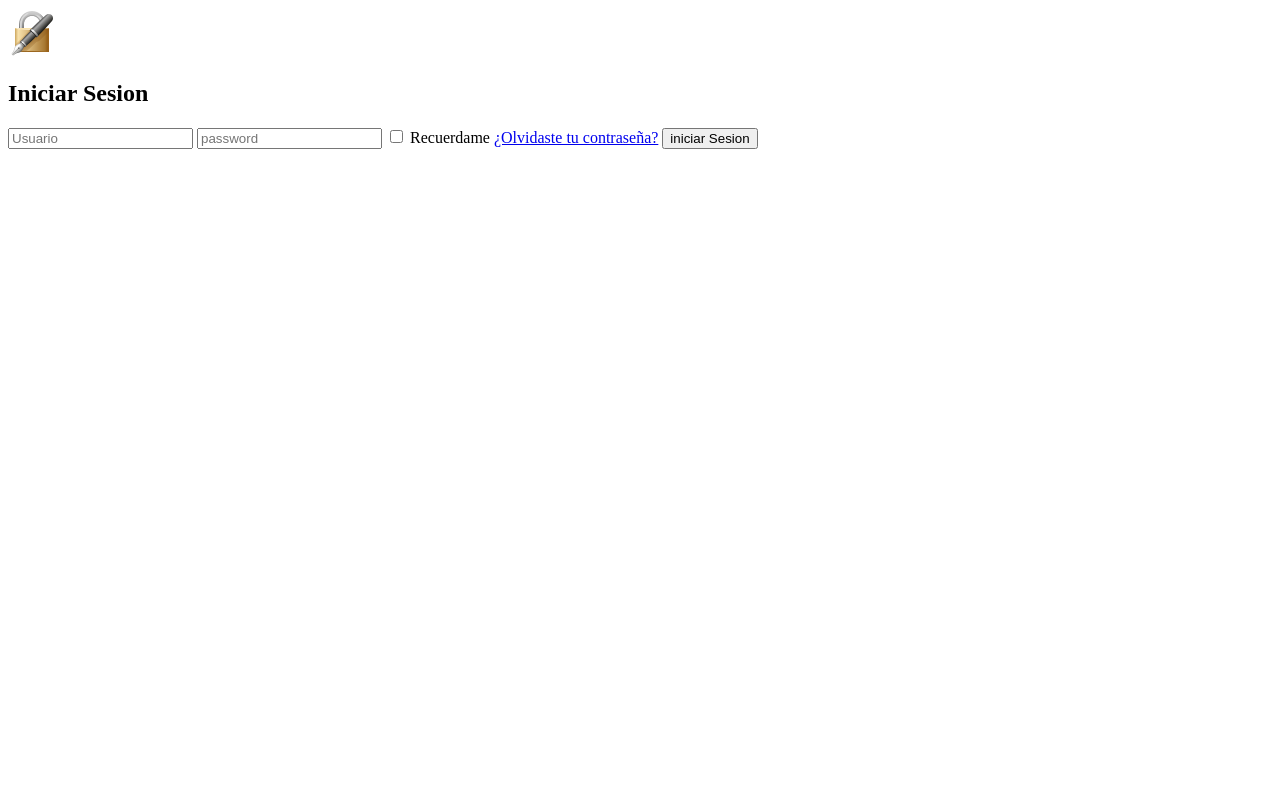
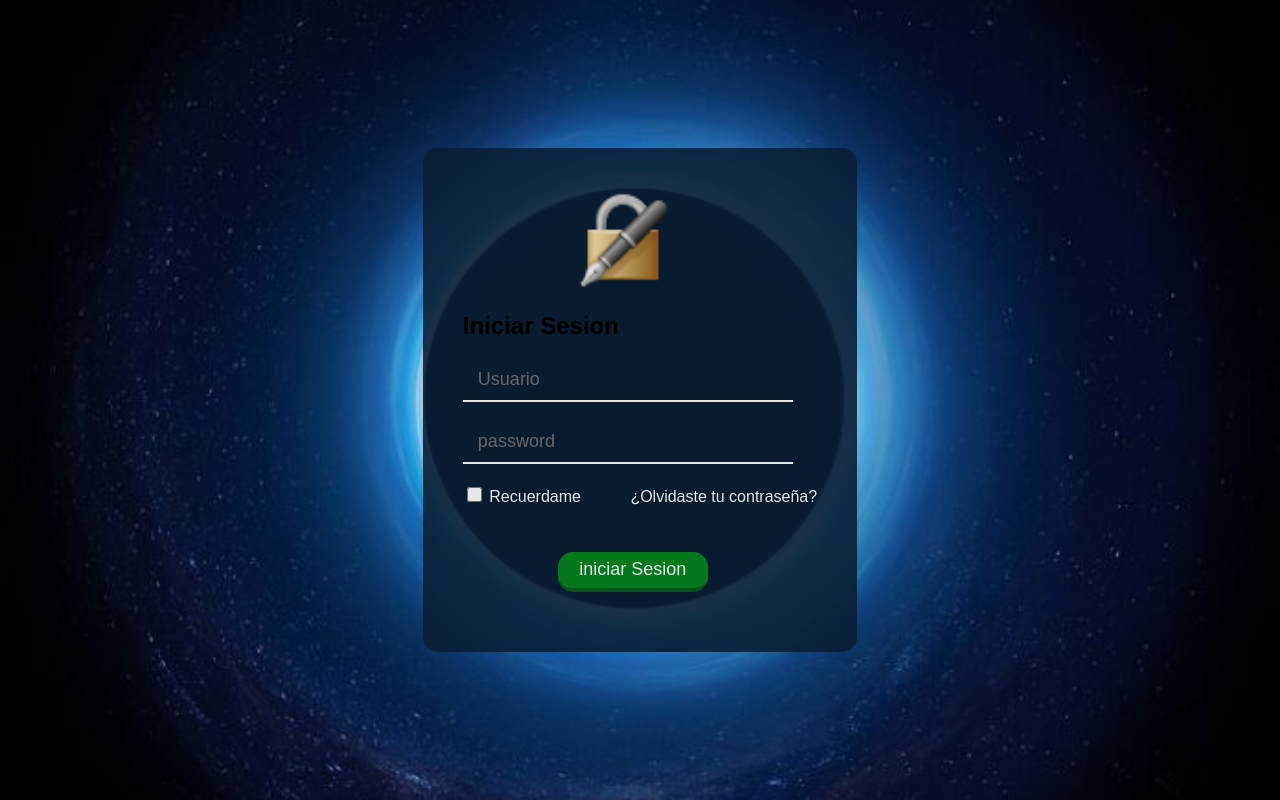
Before and after one commit to Ysiwata/proyectoviera, a plain HTML site: page login.html in a window 1280 px wide. Drawn offline with Linux system fonts and the light colour scheme; the site is published under a folder, as on GitHub Pages, so addresses that start at the root find nothing.

Commit message:
Update login.html

```diff
--- a/login.html
+++ b/login.html
@@ -5,7 +5,7 @@
     <meta http-equiv="X-UA-Compatible" content="IE=edge">
     <meta name="viewport" content="width=device-width, initial-scale=1.0">
     <link rel="icon" href="imageneslogin/candado.png">
-    <link rel="stylesheet" href="/estilo/login.css">
+    <link rel="stylesheet" href="./estilo/login.css">
     <title>login</title>
 </head>
 <body>
```
